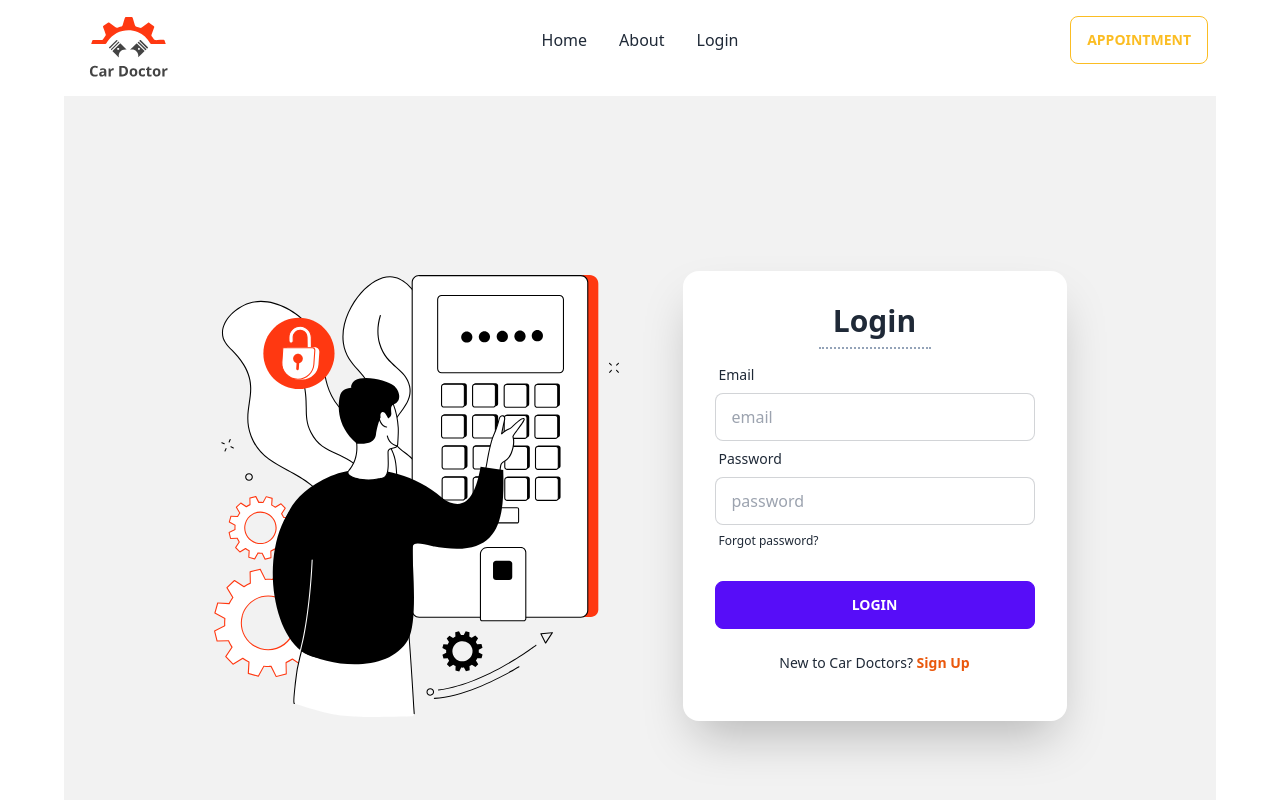
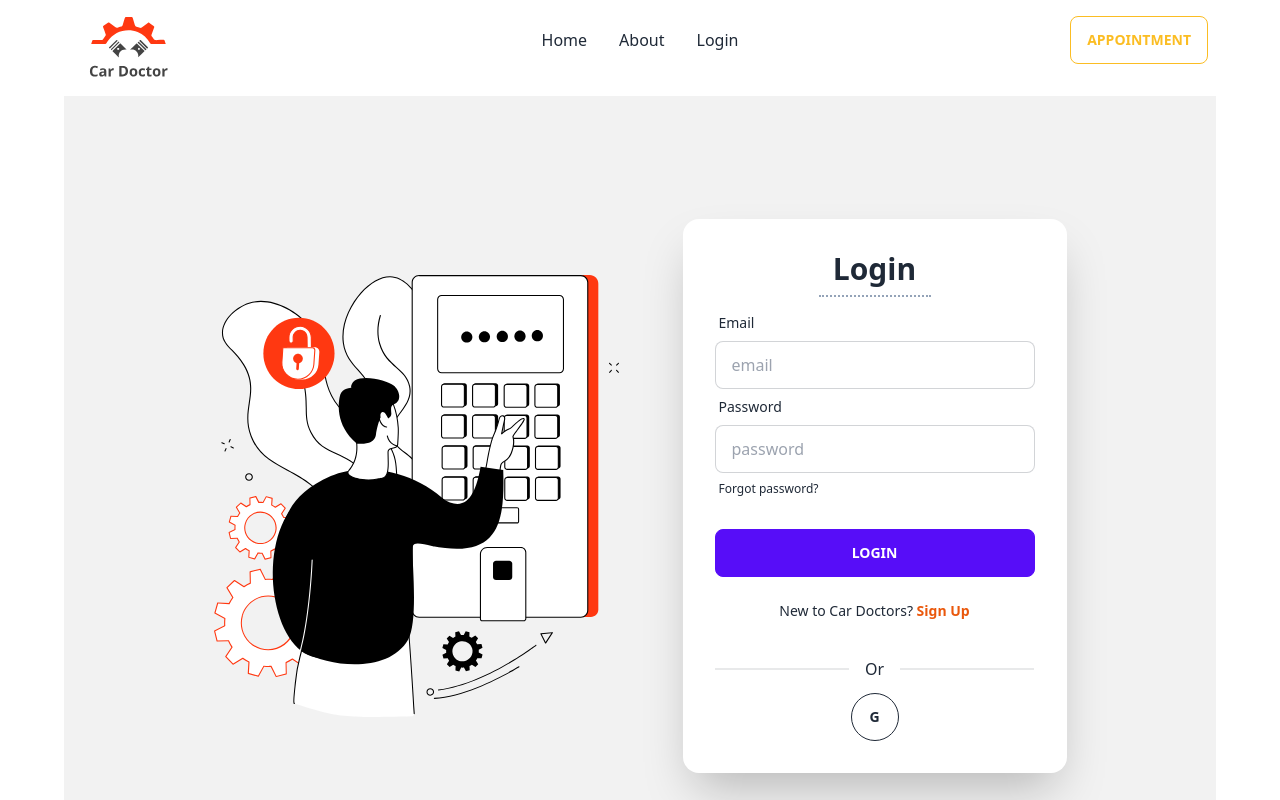
Before and after one commit to amirhamza24/Car-Doctor-Client, a React (Vite) app: page /login in a window 1280 px wide. Shown: the top 800 px of the page. Built offline with nearby package versions, Linux system fonts and the light colour scheme; no server answers.

Commit message:
jwt updated

```diff
--- a/src/Pages/Bookings/Bookings.jsx
+++ b/src/Pages/Bookings/Bookings.jsx
@@ -23,6 +23,7 @@ const Bookings = () => {
                     setBookings(data)
                 }
                 else {
+                    // logout and navigate
                     navigate('/');
                 }
             });
--- a/src/Pages/Login/Login.jsx
+++ b/src/Pages/Login/Login.jsx
@@ -2,6 +2,7 @@ import { Link, useLocation, useNavigate } from 'react-router-dom';
 import img from '../../assets/images/login/login.svg'
 import { useContext } from 'react';
 import { AuthContext } from '../../provider/AuthProvider';
+import SocialLogin from '../Shared/SocialLogin/SocialLogin';
 
 const Login = () => {
 
@@ -87,6 +88,8 @@ const Login = () => {
 
                             <p className='my-4 text-center text-sm'>New to Car Doctors? <Link className='text-orange-600 font-semibold hover:underline' to='/signup'>Sign Up</Link></p>
 
+                            <SocialLogin></SocialLogin>
+
                         </div>
                     </div>
                 </div>
--- /dev/null
+++ b/src/Pages/Shared/SocialLogin/SocialLogin.jsx
@@ -0,0 +1,30 @@
+import { useContext } from "react";
+import { AuthContext } from "../../../provider/AuthProvider";
+
+
+const SocialLogin = () => {
+
+    const { googleSignIn } = useContext(AuthContext);
+
+    const handleGoogleSignIn = () => {
+        googleSignIn()
+        .then( result => {
+            console.log(result.user);
+        })
+        .catch(error => console.log(error))
+    }
+
+    return (
+        <div>
+            <div className="divider">Or</div>
+
+            <div className="text-center">
+                <button onClick={handleGoogleSignIn} className="btn btn-circle btn-outline">
+                    G
+                </button>
+            </div>
+        </div>
+    );
+};
+
+export default SocialLogin;
--- a/src/provider/AuthProvider.jsx
+++ b/src/provider/AuthProvider.jsx
@@ -1,5 +1,5 @@
 import { createContext, useEffect, useState } from "react";
-import { createUserWithEmailAndPassword, getAuth, onAuthStateChanged, signInWithEmailAndPassword, signOut } from "firebase/auth";
+import { GoogleAuthProvider, createUserWithEmailAndPassword, getAuth, onAuthStateChanged, signInWithEmailAndPassword, signInWithPopup, signOut } from "firebase/auth";
 import app from "../firebase/firebase.config";
 
 
@@ -9,6 +9,7 @@ const auth = getAuth(app);
 const AuthProvider = ({children}) => {
     const [user, setUser] = useState(null);
     const [loading, setLoading] = useState(true);
+    const googleProvider = new GoogleAuthProvider()
 
     const createUser = (email, password) => {
         setLoading(true);
@@ -20,6 +21,11 @@ const AuthProvider = ({children}) => {
         return signInWithEmailAndPassword(auth, email, password);
     }
 
+    const googleSignIn = () => {
+        setLoading(true)
+        return signInWithPopup(auth, googleProvider);
+    }
+
     const logOut = () => {
         setLoading(true);
         return signOut(auth);
@@ -28,7 +34,7 @@ const AuthProvider = ({children}) => {
     useEffect( () => {
         const unsubscribe = onAuthStateChanged(auth, currentUser => {
             setUser(currentUser);
-            console.log("Current User", currentUser);
+            console.log("Current User in Auth Provider", currentUser);
             setLoading(false);
         });
         return () => {
@@ -41,6 +47,7 @@ const AuthProvider = ({children}) => {
         loading,
         createUser,
         signIn,
+        googleSignIn,
         logOut
     }
 
```
